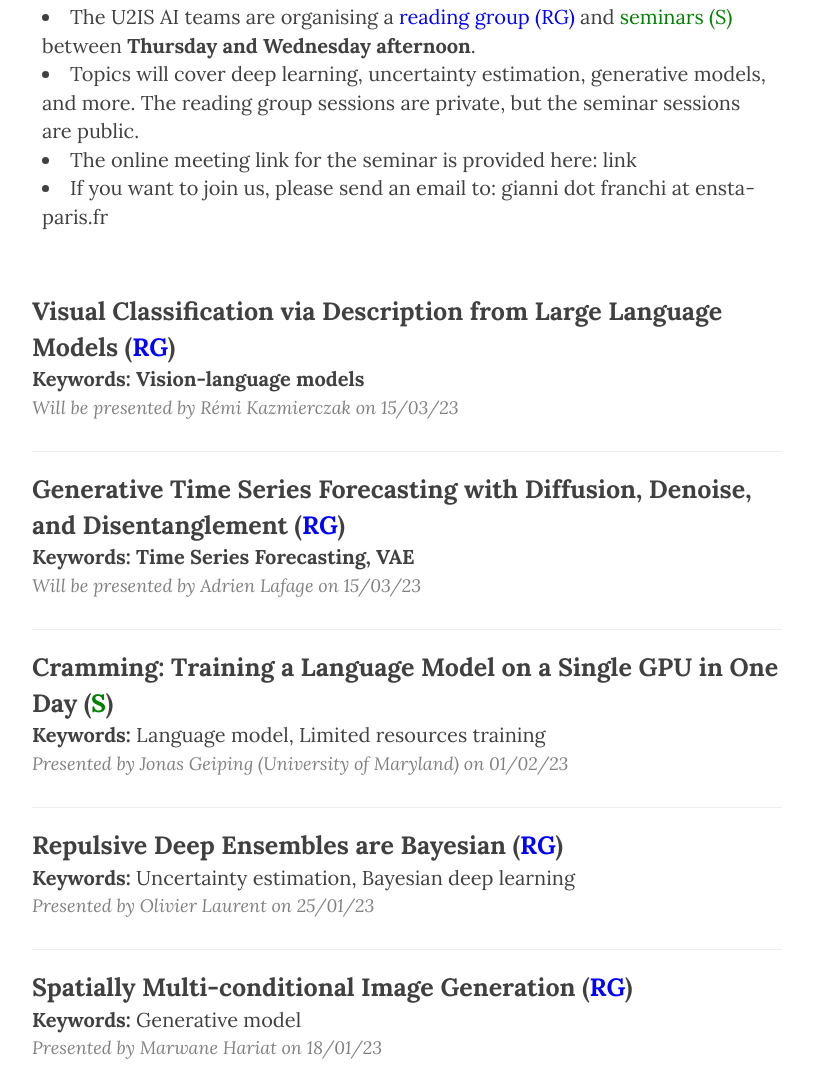
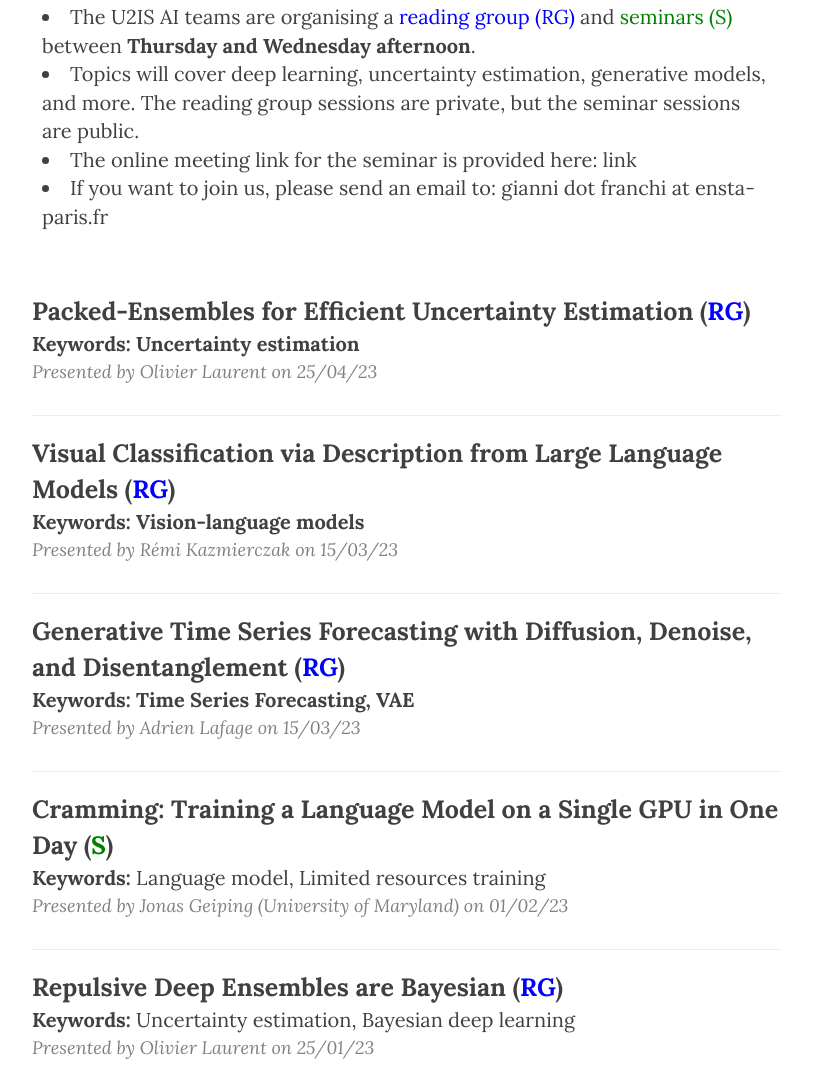
Before and after one commit to ENSTA-U2IS-AI/Reading-Group, a plain HTML site: page index.html in a window 1280 px wide. Shown: the part 893-1981 px from the top of the page, without its empty margins (233-1046 px from the left). Drawn offline with nearby package versions, Linux system fonts and the light colour scheme.

Commit message:
update packed-ensembles

```diff
--- a/index.html
+++ b/index.html
@@ -108,6 +108,22 @@
         <div class="row">
             <div class="col-lg-8 col-lg-offset-2 col-md-10 col-md-offset-1">
 
+
+                <div class="post-preview">
+                    <a href="https://arxiv.org/abs/2210.09184">
+                        <span class="subheading" style="font-size: 25px; font-weight: bold;">
+                            Packed-Ensembles for Efficient Uncertainty Estimation (<font style="color:blue">RG</font>)
+                        </span>
+                    </a>
+                    <br>
+                    <span class="subheading">
+                            <b>Keywords: Uncertainty estimation</b>
+                    </span>
+                    <p class="post-meta">Presented by Olivier Laurent on 25/04/23</p>
+                </div>
+                <hr>
+
+
                 <div class="post-preview">
                     <a href="https://arxiv.org/abs/2210.07183">
                         <span class="subheading" style="font-size: 25px; font-weight: bold;">
@@ -118,7 +134,7 @@
                     <span class="subheading">
                             <b>Keywords: Vision-language models</b>
                     </span>
-                    <p class="post-meta">Will be presented by Rémi Kazmierczak on 15/03/23</p>
+                    <p class="post-meta">Presented by Rémi Kazmierczak on 15/03/23</p>
                 </div>
                 <hr>
 
@@ -133,7 +149,7 @@
                     <span class="subheading">
                             <b>Keywords: Time Series Forecasting, VAE</b>
                     </span>
-                    <p class="post-meta">Will be presented by Adrien Lafage on 15/03/23</p>
+                    <p class="post-meta">Presented by Adrien Lafage on 15/03/23</p>
                 </div>
                 <hr>
 
```
